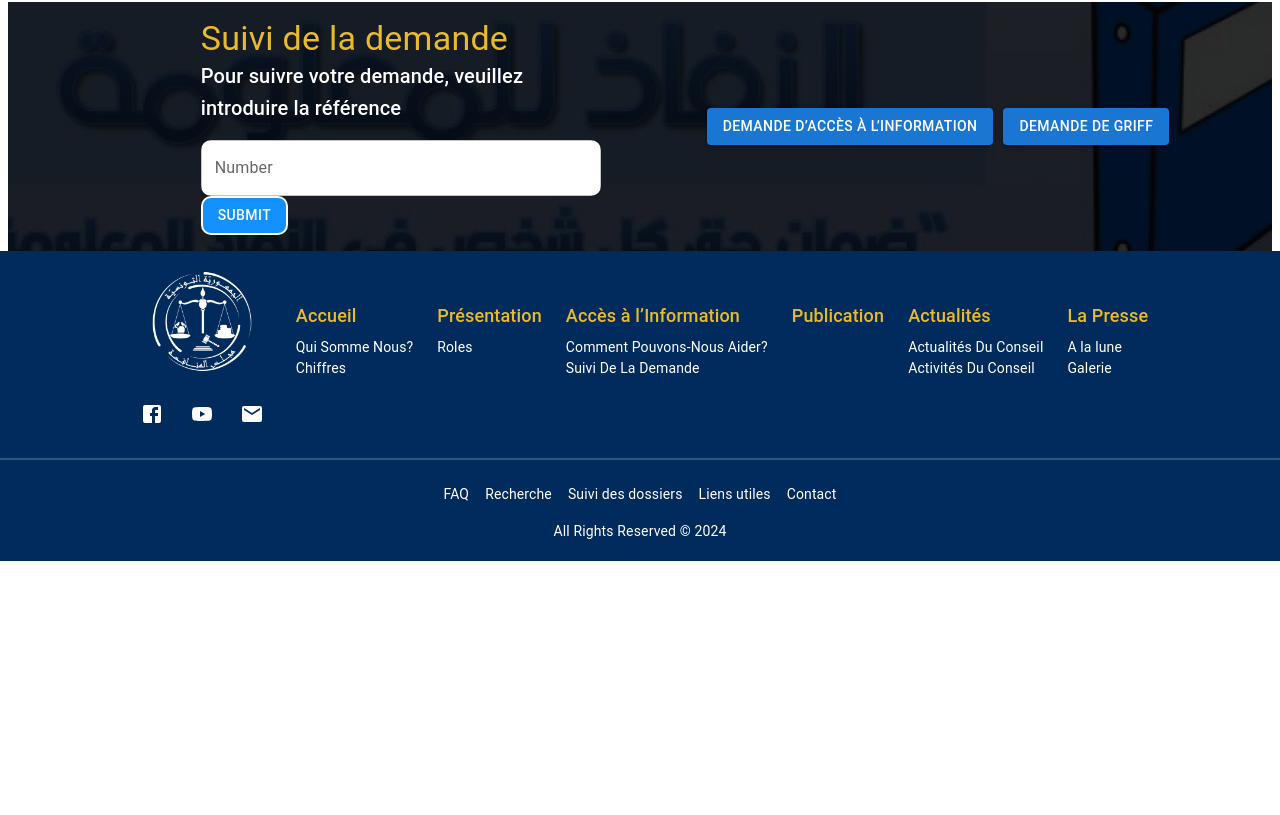
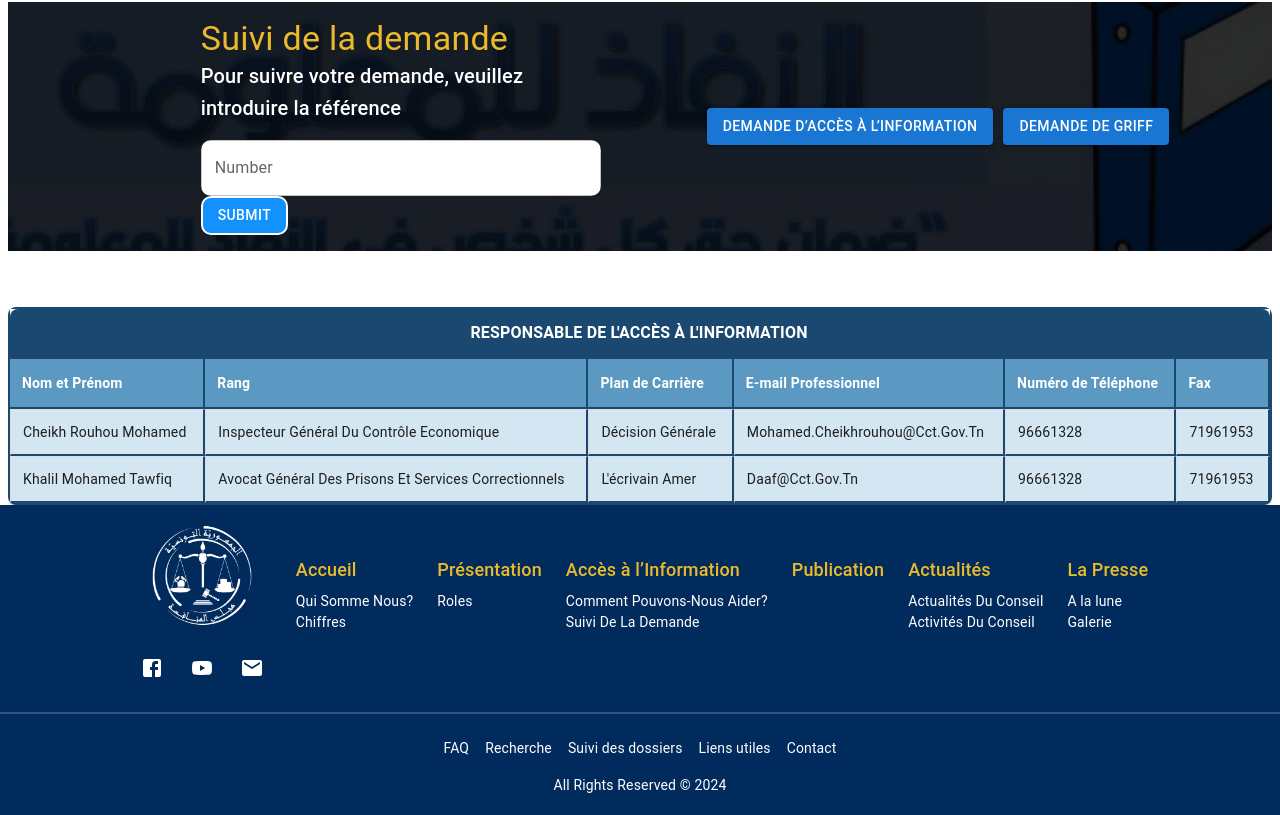
Before and after one commit to guizanimohamed23/stage-1LM, a React (Vite) app: page /information in a window 1280 px wide. Shown: the part 769-1584 px from the top of the page. Before the commit the page ends 1330 px from the top, so only its background shows below. Built offline with nearby package versions, Linux system fonts and the light colour scheme; what react-swipeable-views-utils would draw is missing.

Commit message:
table fixed , and animation for fcbk and ytube and email icons

```diff
--- a/src/Components/Footer.jsx
+++ b/src/Components/Footer.jsx
@@ -70,6 +70,7 @@ export default function Footer() {
                   color: "white",
                   marginRight: "10px",
                   fontSize: "1.2rem",
+                  "&:hover": { color: "#1877F2" }, // Corrected hover syntax
                 }}
               >
                 <FacebookIcon />
@@ -81,11 +82,18 @@ export default function Footer() {
                   color: "white",
                   marginRight: "10px",
                   fontSize: "1.2rem",
+                  "&:hover": { color: "#FF0000" },
                 }}
               >
                 <YouTubeIcon />
               </IconButton>
-              <IconButton sx={{ color: "white", fontSize: "1.2rem" }}>
+              <IconButton
+                sx={{
+                  color: "white",
+                  fontSize: "1.2rem",
+                  "&:hover": { color: "#CEC9C9" },
+                }}
+              >
                 <EmailIcon />
               </IconButton>
             </Box>
--- a/src/screens/Information.jsx
+++ b/src/screens/Information.jsx
@@ -1,5 +1,18 @@
 import React, { useState, useEffect } from "react";
-import { Box, Button, TextField, Typography, Divider } from "@mui/material";
+import {
+  Box,
+  Button,
+  TextField,
+  Typography,
+  Divider,
+  Table,
+  TableBody,
+  TableCell,
+  TableContainer,
+  TableHead,
+  TableRow,
+  Paper,
+} from "@mui/material";
 import Footer from "../Components/Footer";
 import Navbar from "../Components/Navbar";
 import CheckCircleIcon from "@mui/icons-material/CheckCircle";
@@ -319,6 +332,162 @@ function Information() {
           </Grid>
         </Grid>
       </Box>
+      <Box
+        sx={{
+          display: "inline-block",
+          padding: "10px",
+          transition: "box-shadow 1s ease",
+          borderRadius: "20px",
+          marginTop: "2rem",
+        }}
+      ></Box>
+
+      <TableContainer
+        component={Paper}
+        sx={{
+          boxShadow: "0px 4px 10px rgba(0, 0, 0, 0.1)",
+          borderRadius: "8px",
+          overflow: "hidden",
+        }}
+      >
+        <Table
+          sx={{
+            minWidth: 650,
+            borderCollapse: "separate",
+            borderSpacing: "0",
+            border: "2px solid #1A4870",
+            "& .MuiTableCell-root": {
+              borderBottom: "2px solid #1A4870", // Global border for all cells
+              borderRight: "2px solid #1A4870", // Add vertical borders
+            },
+          }}
+          aria-label="information table"
+        >
+          <TableHead>
+            <TableRow>
+              <TableCell
+                colSpan={6}
+                sx={{
+                  backgroundColor: "#1A4870",
+                  color: "#fff",
+                  textAlign: "center",
+                  fontWeight: "bold",
+                  fontSize: "16px",
+                  padding: "12px",
+                  borderTopLeftRadius: "8px",
+                  borderTopRightRadius: "8px",
+                }}
+              >
+                RESPONSABLE DE L'ACCÈS À L'INFORMATION
+              </TableCell>
+            </TableRow>
+            <TableRow>
+              <TableCell
+                sx={{
+                  backgroundColor: "#5B99C2",
+                  color: "#fff",
+                  fontWeight: "bold",
+                  padding: "12px",
+                }}
+              >
+                Nom et Prénom
+              </TableCell>
+              <TableCell
+                sx={{
+                  backgroundColor: "#5B99C2",
+                  color: "#fff",
+                  fontWeight: "bold",
+                  padding: "12px",
+                }}
+              >
+                Rang
+              </TableCell>
+              <TableCell
+                sx={{
+                  backgroundColor: "#5B99C2",
+                  color: "#fff",
+                  fontWeight: "bold",
+                  padding: "12px",
+                }}
+              >
+                Plan de Carrière
+              </TableCell>
+              <TableCell
+                sx={{
+                  backgroundColor: "#5B99C2",
+                  color: "#fff",
+                  fontWeight: "bold",
+                  padding: "12px",
+                }}
+              >
+                E-mail Professionnel
+              </TableCell>
+              <TableCell
+                sx={{
+                  backgroundColor: "#5B99C2",
+                  color: "#fff",
+                  fontWeight: "bold",
+                  padding: "12px",
+                }}
+              >
+                Numéro de Téléphone
+              </TableCell>
+              <TableCell
+                sx={{
+                  backgroundColor: "#5B99C2 ",
+                  color: "#fff",
+                  fontWeight: "bold",
+                  padding: "12px",
+                }}
+              >
+                Fax
+              </TableCell>
+            </TableRow>
+          </TableHead>
+          <TableBody>
+            <TableRow sx={{ backgroundColor: "#D4E6F1" }}>
+              <TableCell sx={{ padding: "12px", border: "1px solid #ddd" }}>
+                Cheikh Rouhou Mohamed
+              </TableCell>
+              <TableCell sx={{ padding: "12px", border: "1px solid #ddd" }}>
+                Inspecteur Général Du Contrôle Economique
+              </TableCell>
+              <TableCell sx={{ padding: "12px", border: "1px solid #ddd" }}>
+                Décision Générale
+              </TableCell>
+              <TableCell sx={{ padding: "12px", border: "1px solid #ddd" }}>
+                Mohamed.Cheikhrouhou@Cct.Gov.Tn
+              </TableCell>
+              <TableCell sx={{ padding: "12px", border: "1px solid #ddd" }}>
+                96661328
+              </TableCell>
+              <TableCell sx={{ padding: "12px", border: "1px solid #ddd" }}>
+                71961953
+              </TableCell>
+            </TableRow>
+            <TableRow sx={{ backgroundColor: "#D4E6F1" }}>
+              <TableCell sx={{ padding: "12px", border: "1px solid #ddd" }}>
+                Khalil Mohamed Tawfiq
+              </TableCell>
+              <TableCell sx={{ padding: "12px", border: "1px solid #ddd" }}>
+                Avocat Général Des Prisons Et Services Correctionnels
+              </TableCell>
+              <TableCell sx={{ padding: "12px", border: "1px solid #ddd" }}>
+                L'écrivain Amer
+              </TableCell>
+              <TableCell sx={{ padding: "12px", border: "1px solid #ddd" }}>
+                Daaf@Cct.Gov.Tn
+              </TableCell>
+              <TableCell sx={{ padding: "12px", border: "1px solid #ddd" }}>
+                96661328
+              </TableCell>
+              <TableCell sx={{ padding: "12px", border: "1px solid #ddd" }}>
+                71961953
+              </TableCell>
+            </TableRow>
+          </TableBody>
+        </Table>
+      </TableContainer>
 
       <Footer />
     </Box>
```
